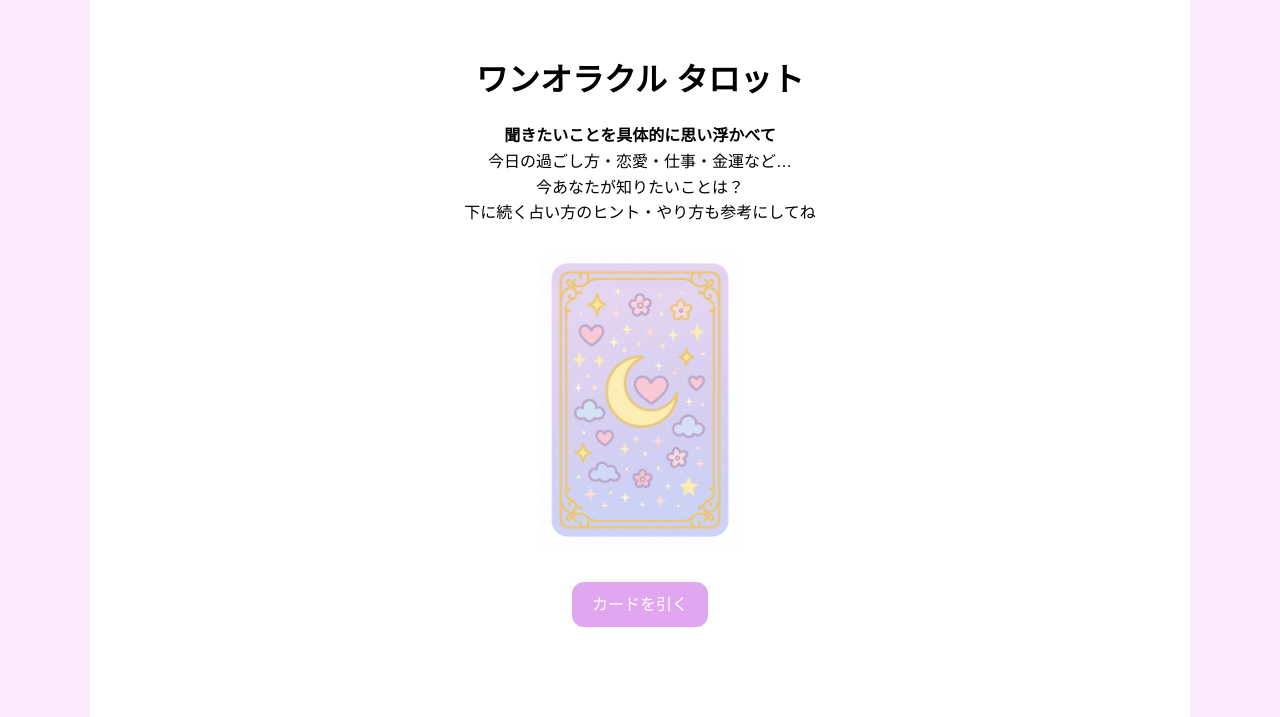
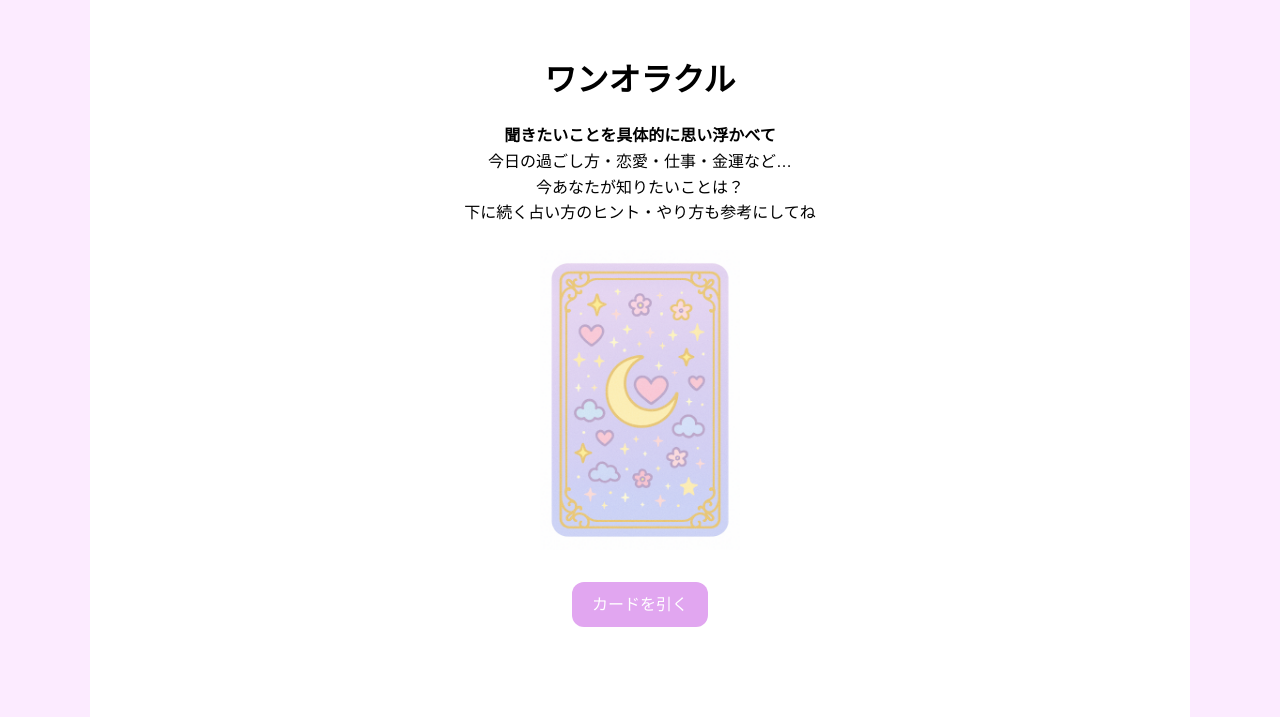
Before and after one commit to misaakoo/oracle, a plain HTML site: page index.html in a window 1280 px wide. Shown: the part 83-800 px from the top of the page. Drawn offline with Linux system fonts and the light colour scheme.

Commit message:
Add files via upload

```diff
--- a/index.html
+++ b/index.html
@@ -3,7 +3,7 @@
 <html lang="ja">
 <head>
   <meta charset="utf-8">
-  <title>ワンオラクル タロット</title>
+  <title>ワンオラクル</title>
   <meta name="viewport" content="width=device-width,initial-scale=1">
  <style>
   /*------------------------
@@ -971,7 +971,7 @@ html {
 </header>
   <!-- ヒーロー -->
   <section id="hero">
-    <h1>ワンオラクル タロット</h1>
+    <h1>ワンオラクル</h1>
 
 
 
```
